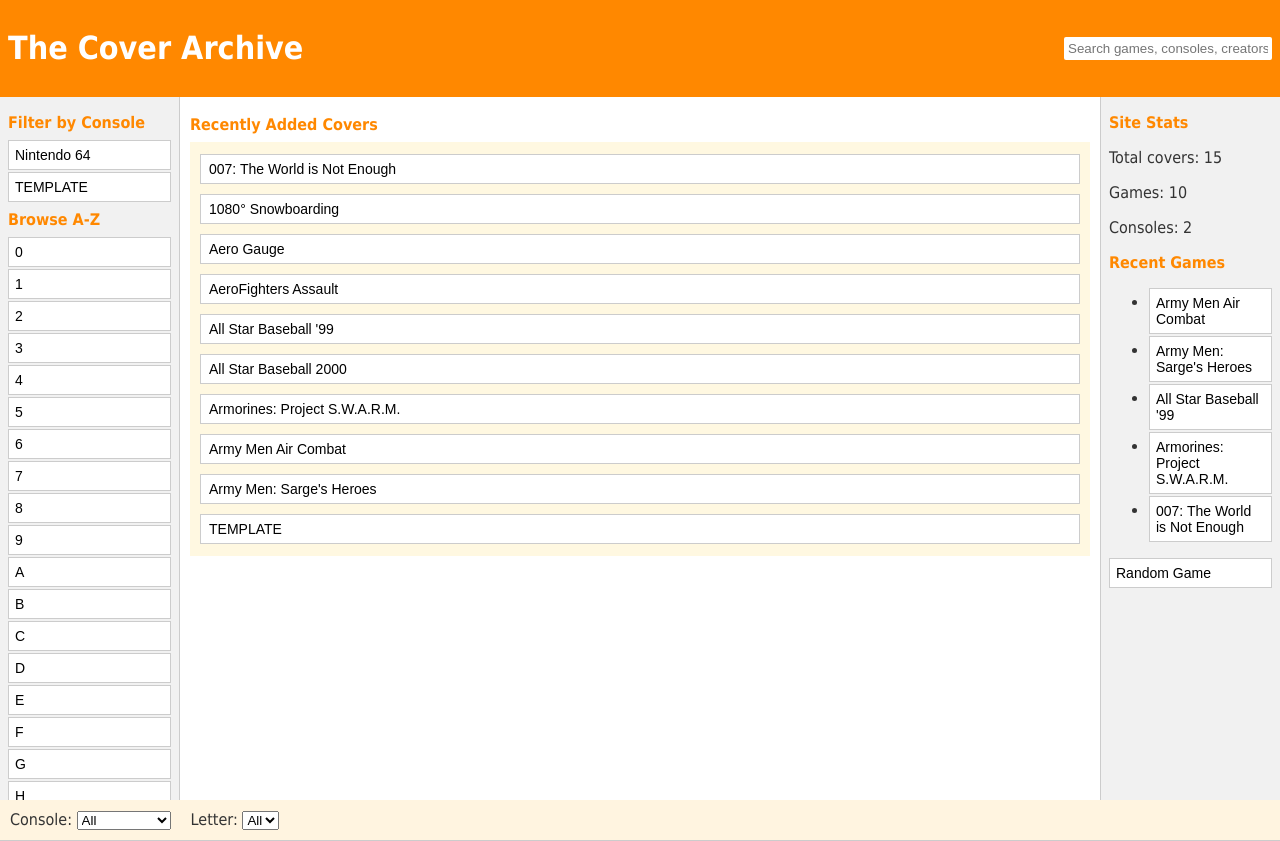
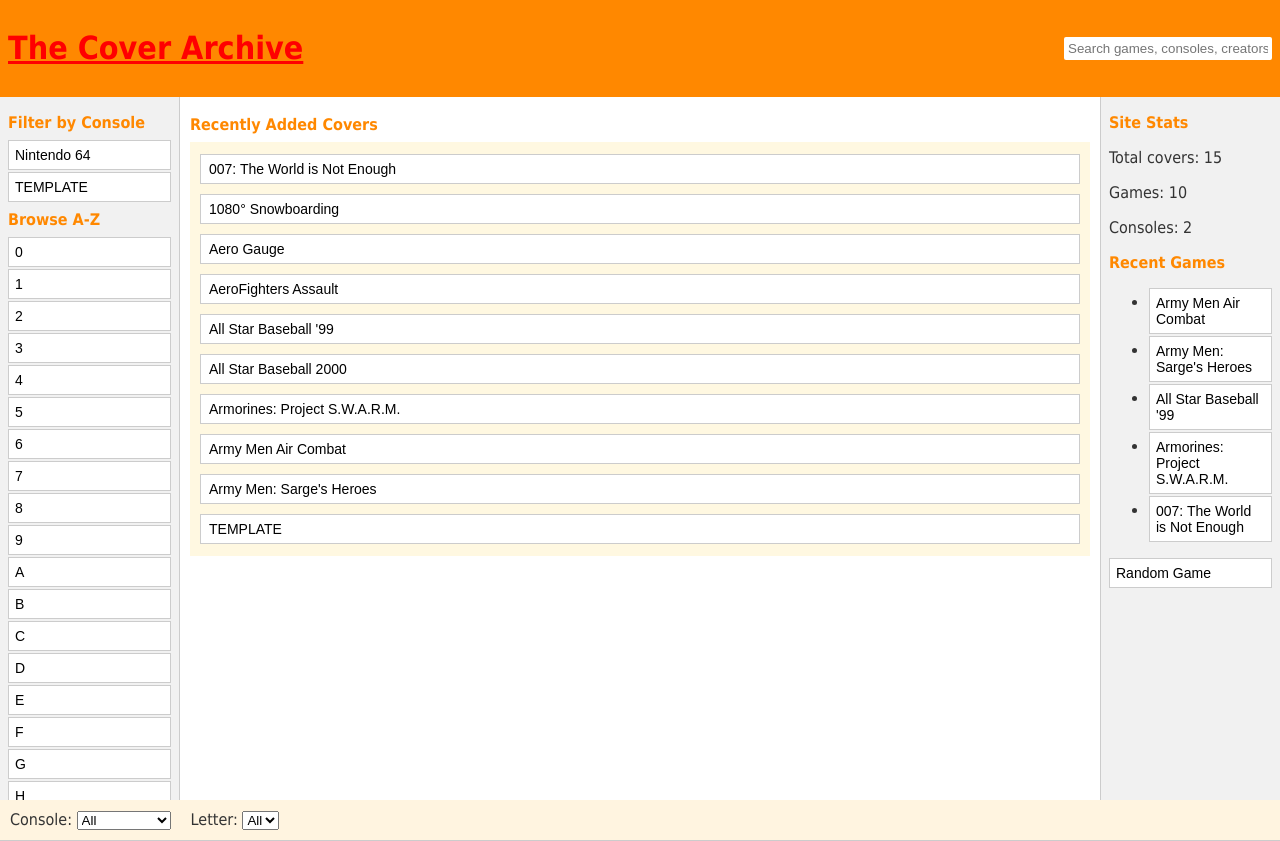
Before and after one commit to apixvl/cover-project, a plain HTML site: page index.html in a window 1280 px wide. Drawn offline with Linux system fonts and the light colour scheme.

Commit message:
Update index.html

```diff
--- a/index.html
+++ b/index.html
@@ -11,7 +11,7 @@
 <body>
   <div id="wrapper">
     <header>
-      <h1>The Cover Archive</h1>
+      <a href="./" style="color: red"><h1>The Cover Archive</h1></a>
       <input id="searchBar"
              type="text"
              placeholder="Search games, consoles, creators..." />
```
